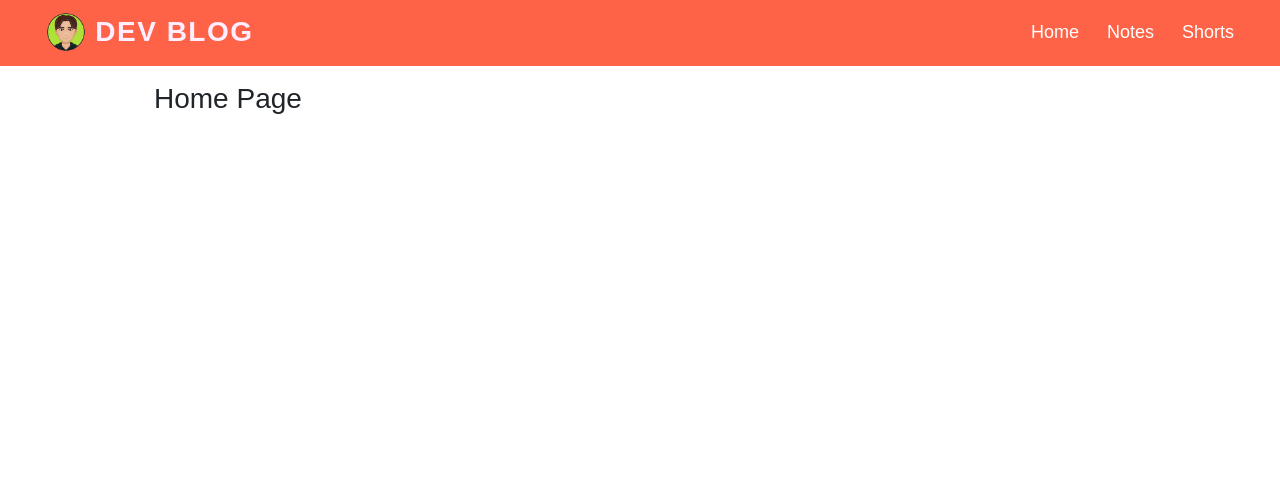
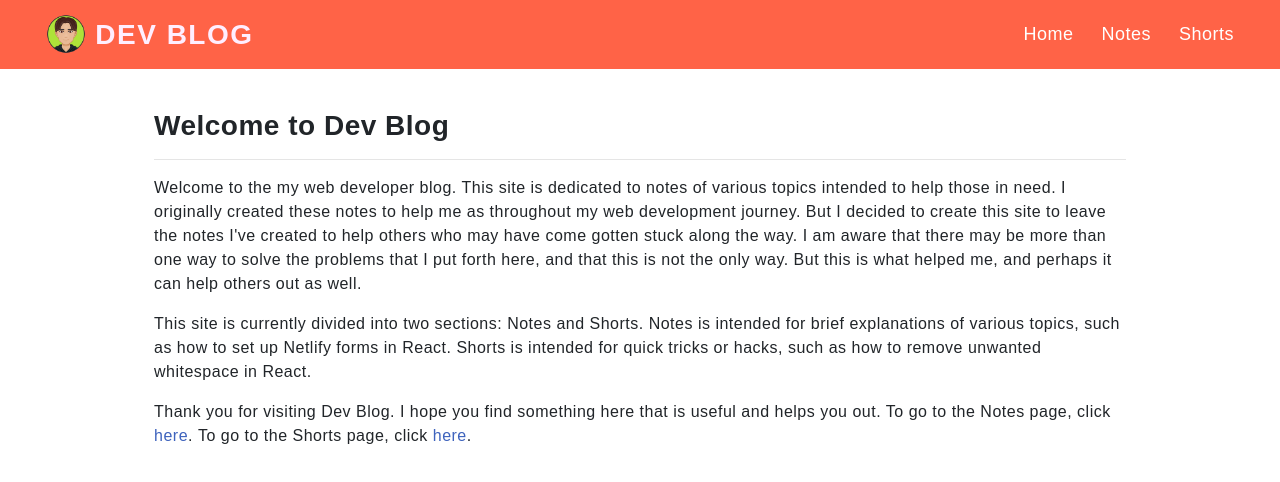
Before and after one commit to answebdev/dev-blog, a React (Create React App) app: page /home in a window 1280 px wide. Shown: the top 482 px of the page. Built offline with nearby package versions, Linux system fonts and the light colour scheme; the HTML template or start-up script is replaced by a standard one; a web font is replaced by a local one.

Commit message:
added styling

```diff
--- a/src/App.css
+++ b/src/App.css
@@ -19,6 +19,8 @@ html {
 
 body {
   font-family: 'Muli', sans-serif;
+  letter-spacing: 0.5px;
+  font-size: 16px;
 }
 
 /* Landing Page Styles */
@@ -79,7 +81,7 @@ body {
   letter-spacing: 1.5px;
   padding-bottom: 0.5em;
   text-transform: uppercase;
-  /* margin-bottom: -10px; */
+  margin-top: 2.5px;
 }
 
 /* .navbar .welcome span {
@@ -120,6 +122,10 @@ body {
 }
 /* End Navbar */
 
+.click {
+  color: #3e63bd;
+}
+
 a {
   /* color: #007bff; */
   color: #ffeeff;
@@ -129,14 +135,13 @@ a {
 }
 
 a:hover {
-  color: #c7d1d8;
-  /* color: #5b727f; */
+  color: #ff6347;
   text-decoration: none;
 }
 
 #app-logo {
   width: 40px;
-  margin-bottom: 3px;
+  margin-bottom: 4px;
 }
 
 #back-div {
--- a/src/components/pages/Home.js
+++ b/src/components/pages/Home.js
@@ -9,9 +9,45 @@ const Home = () => {
         <title>Dev Blog | Home</title>
       </Helmet>
       <Container className='container' fluid>
+        <br />
         <Row>
           <Col md={12}>
-            <h3>Home Page</h3>
+            <h3>
+              <strong>Welcome to Dev Blog</strong>
+            </h3>
+            <hr />
+            <p>
+              Welcome to the my web developer blog. This site is dedicated to
+              notes of various topics intended to help those in need. I
+              originally created these notes to help me as throughout my web
+              development journey. But I decided to create this site to leave
+              the notes I've created to help others who may have come gotten
+              stuck along the way. I am aware that there may be more than one
+              way to solve the problems that I put forth here, and that this is
+              not the only way. But this is what helped me, and perhaps it can
+              help others out as well.
+            </p>
+            <p>
+              This site is currently divided into two sections: Notes and
+              Shorts. Notes is intended for brief explanations of various
+              topics, such as how to set up Netlify forms in React. Shorts is
+              intended for quick tricks or hacks, such as how to remove unwanted
+              whitespace in React.
+            </p>
+            <p>
+              Thank you for visiting Dev Blog. I hope you find something here
+              that is useful and helps you out. To go to the Notes page, click{' '}
+              <a className='click' href='/notes'>
+                <span style={{ marginLeft: '-10px' }}> here</span>
+              </a>
+              <span style={{ marginLeft: '-10px' }}>.</span>
+              &nbsp;To go to the Shorts page, click{' '}
+              <a className='click' href='/shorts'>
+                <span style={{ marginLeft: '-10px' }}> here</span>
+              </a>
+              <span style={{ marginLeft: '-10px' }}>.</span>
+            </p>
+            <br />
           </Col>
         </Row>
       </Container>
--- a/src/components/pages/Notes.js
+++ b/src/components/pages/Notes.js
@@ -9,9 +9,15 @@ const Notes = () => {
         <title>Dev Blog | Notes</title>
       </Helmet>
       <Container className='container' fluid>
+        <br />
         <Row>
           <Col md={12}>
-            <h3>Notes Page</h3>
+            <h3>
+              <strong>Notes</strong>
+            </h3>
+            <hr />
+            <p>This is the Notes page.</p>
+            <br />
           </Col>
         </Row>
       </Container>
--- a/src/components/pages/Shorts.js
+++ b/src/components/pages/Shorts.js
@@ -9,9 +9,15 @@ const Shorts = () => {
         <title>Dev Blog | Shorts</title>
       </Helmet>
       <Container className='container' fluid>
+        <br />
         <Row>
           <Col md={12}>
-            <h3>Shorts Page</h3>
+            <h3>
+              <strong>Notes</strong>
+            </h3>
+            <hr />
+            <p>This is the Shorts page.</p>
+            <br />
           </Col>
         </Row>
       </Container>
```
